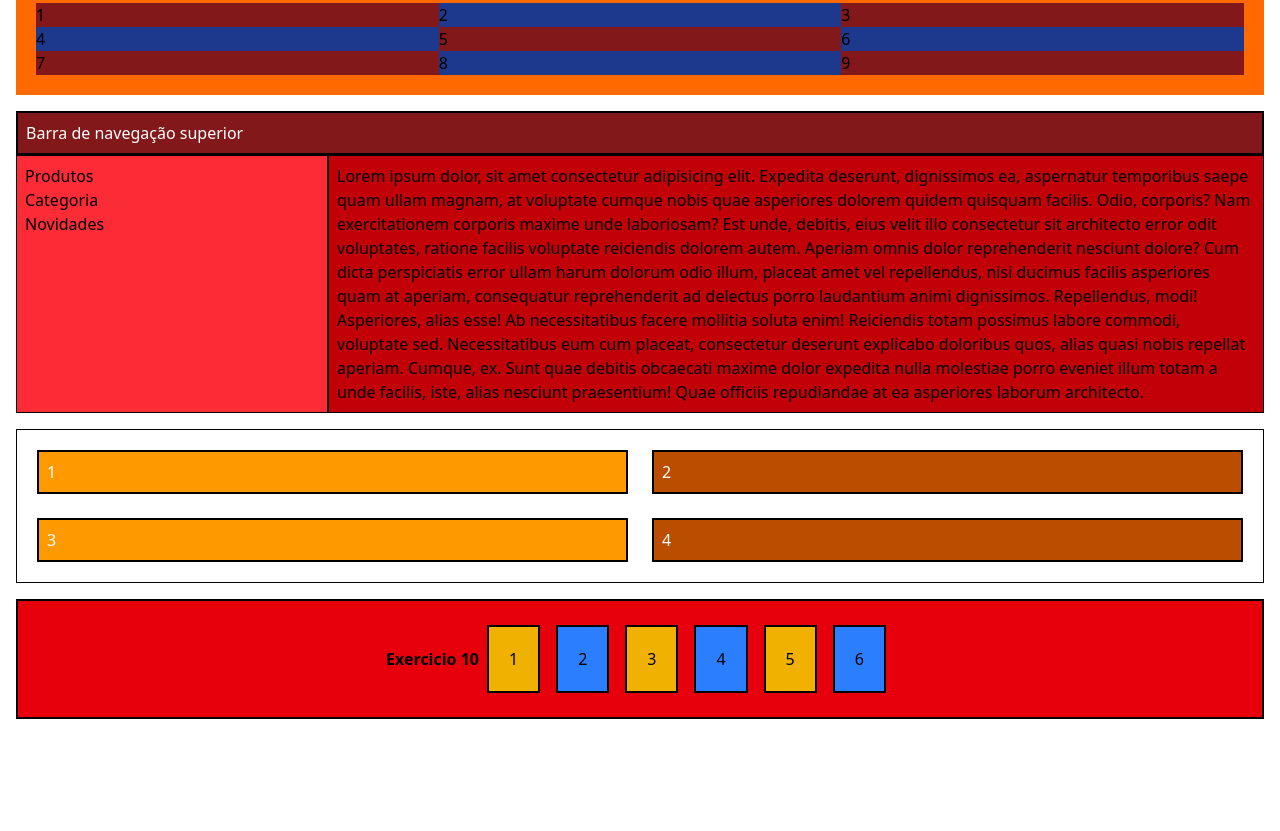
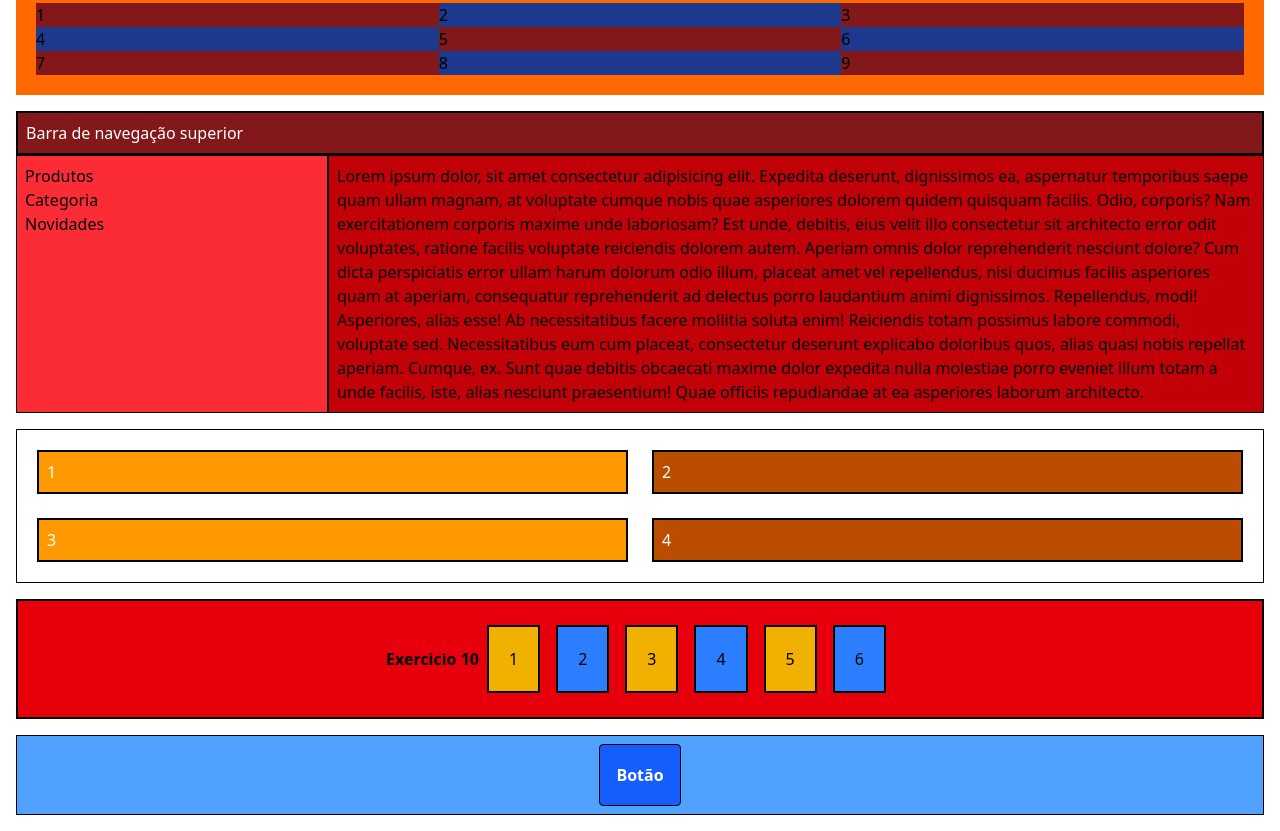
Before and after one commit to LucasAntonio-LAM/Curso-Udemy-Tailwindcss, a website: page Exercicios/src/index.html in a window 1280 px wide. Shown: the part 1435-2266 px from the top of the page. Before the commit the page ends 2170 px from the top, so only its background shows below. Drawn offline with Linux system fonts and the light colour scheme.

Commit message:
Exercicio 11

```diff
--- a/Exercicios/src/index.html
+++ b/Exercicios/src/index.html
@@ -120,8 +120,11 @@
         <div class="bg-blue-500 p-5 m-2 border-2 border-black">6</div>
     </div>
 
-    <!-- Exercicio 10 -->
-    <!-- Criar um container com seis itens, centralizados e que alterne entre três cores -->
+    <!-- Exercicio 11 -->
+    <!-- Crie um componente de botão, adicione 4 de padding nas laterais e 2 de padding na vertical, adicione cor de background, mude a cor com hover e adicione fonte em negrito -->
 
+    <div class="flex bg-blue-400 h-20 p-2 m-4 border border-black justify-center">
+        <button class="px-4 py-2 bg-blue-600 hover:bg-blue-800 font-bold border-1 border-black text-white rounded">Botão</button>
+    </div>
 </body>
 </html>
```
Also changed, not shown: Exercicios/src/css/output.css.
